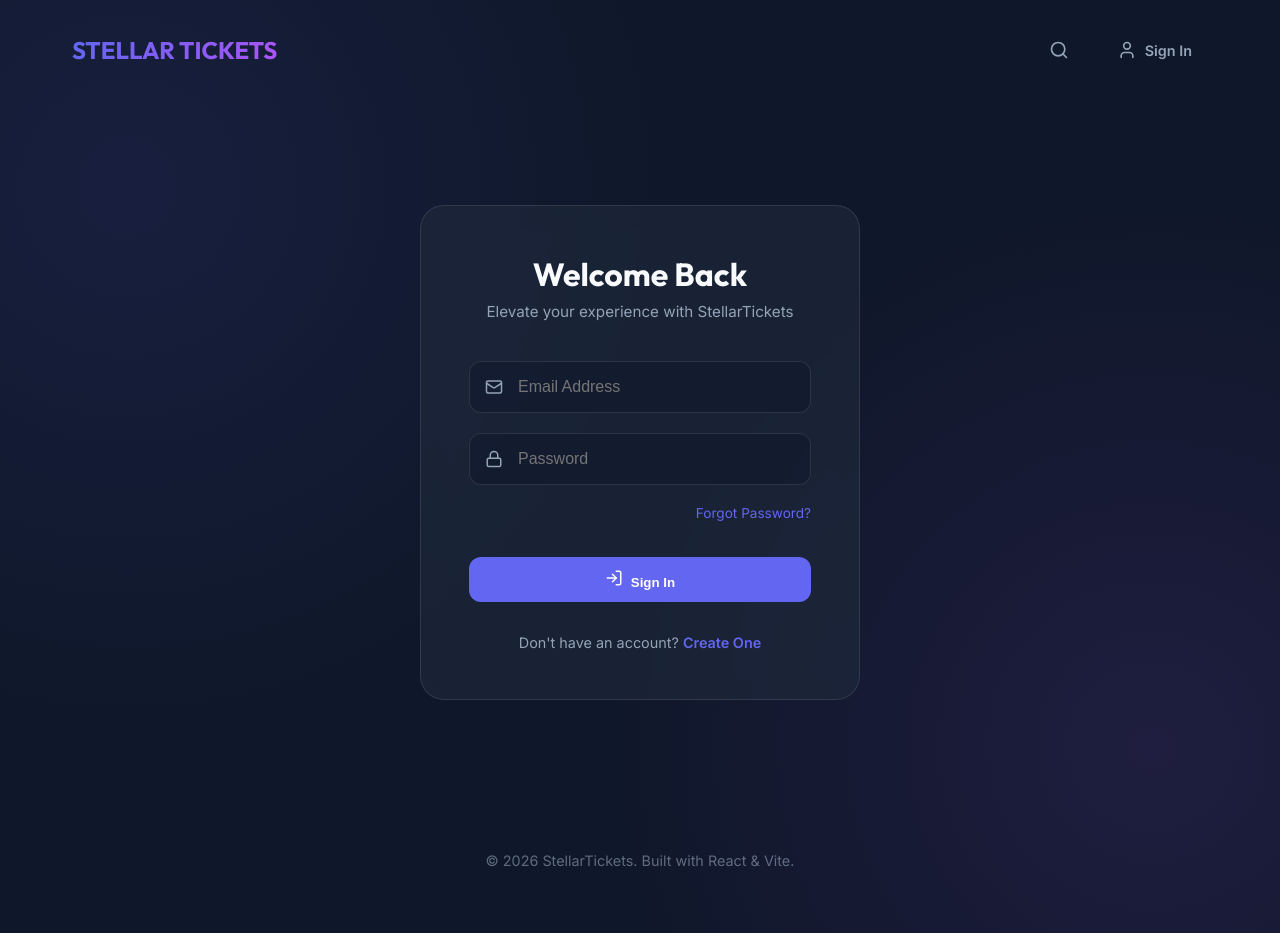
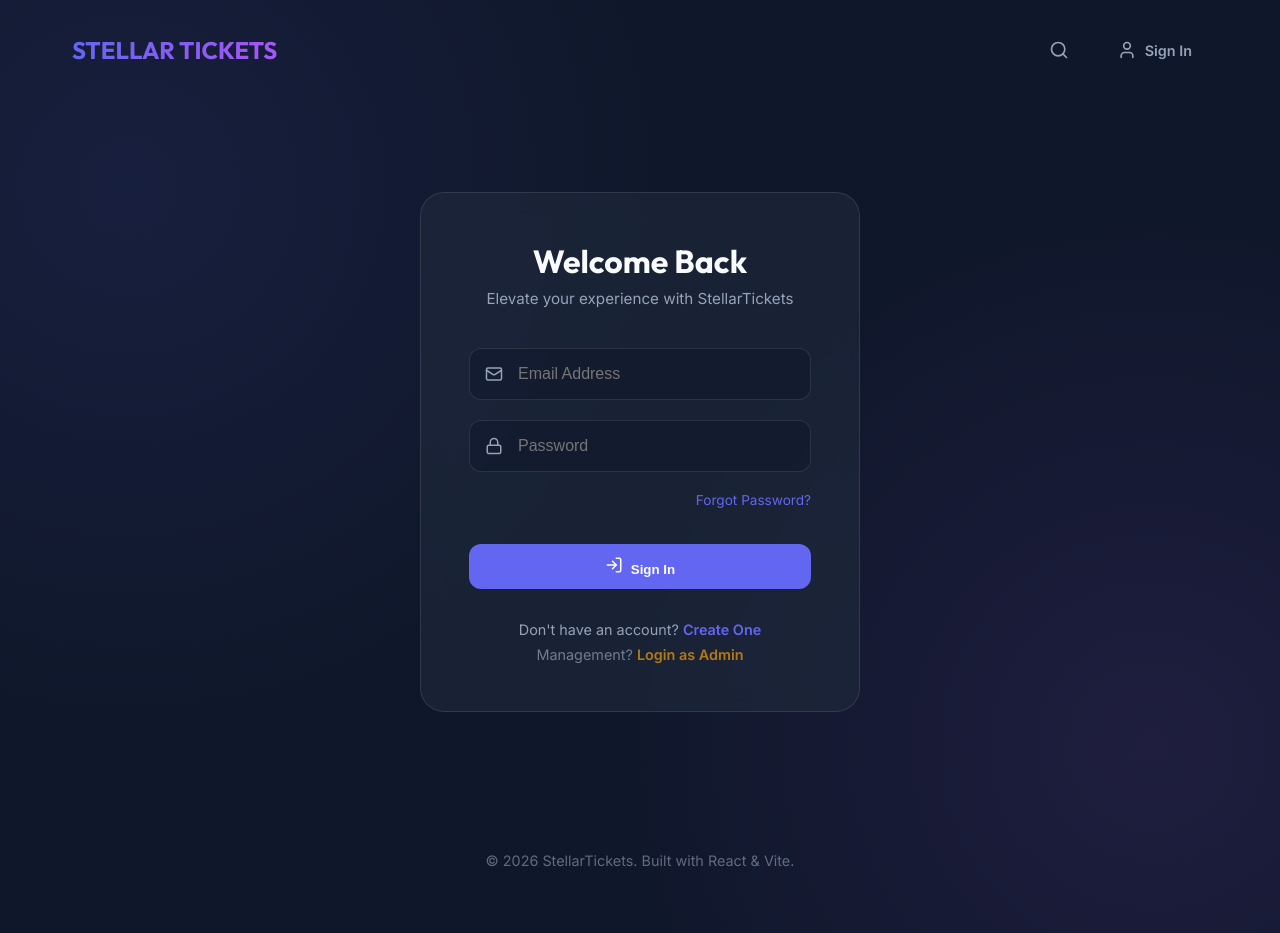
Before and after one commit to jeevansambath-2004/devops-project, a React (Vite) app: page /login in a window 1280 px wide. Built offline with nearby package versions, Linux system fonts and the light colour scheme.

Commit message:
feat: add admin login links to signup and login pages

```diff
--- a/src/pages/Login.jsx
+++ b/src/pages/Login.jsx
@@ -68,6 +68,10 @@ const Login = ({ onLogin }) => {
         <p className="auth-switch">
           Don't have an account? <Link to="/signup">Create One</Link>
         </p>
+
+        <p className="auth-switch" style={{marginTop: '0.5rem', opacity: '0.7'}}>
+          Management? <Link to="/admin" style={{color: '#f59e0b'}}>Login as Admin</Link>
+        </p>
       </div>
     </div>
   );
--- a/src/pages/Signup.jsx
+++ b/src/pages/Signup.jsx
@@ -81,6 +81,10 @@ const Signup = ({ onLogin }) => {
         <p className="auth-switch">
           Already have an account? <Link to="/login">Sign In</Link>
         </p>
+
+        <p className="auth-switch" style={{marginTop: '0.5rem', opacity: '0.7'}}>
+          Are you staff? <Link to="/admin" style={{color: '#f59e0b'}}>Login as Admin</Link>
+        </p>
       </div>
     </div>
   );
```
